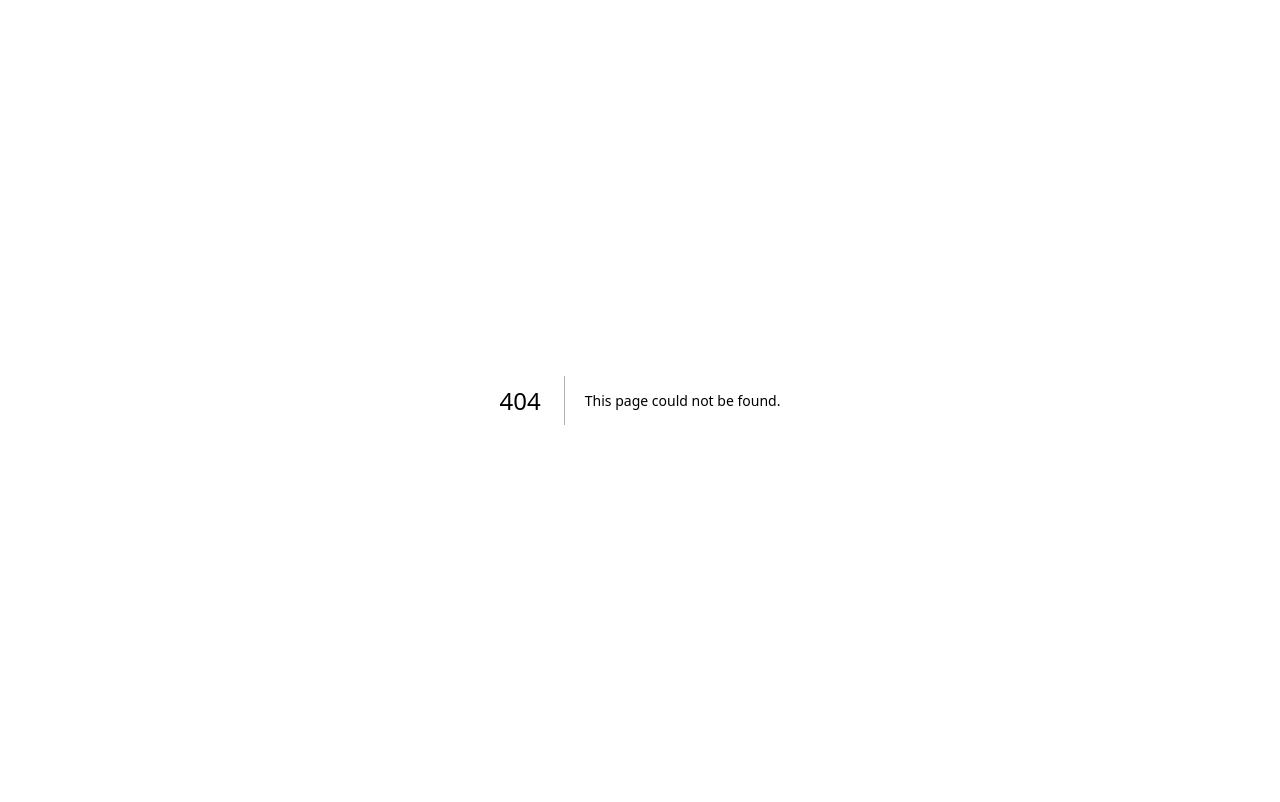
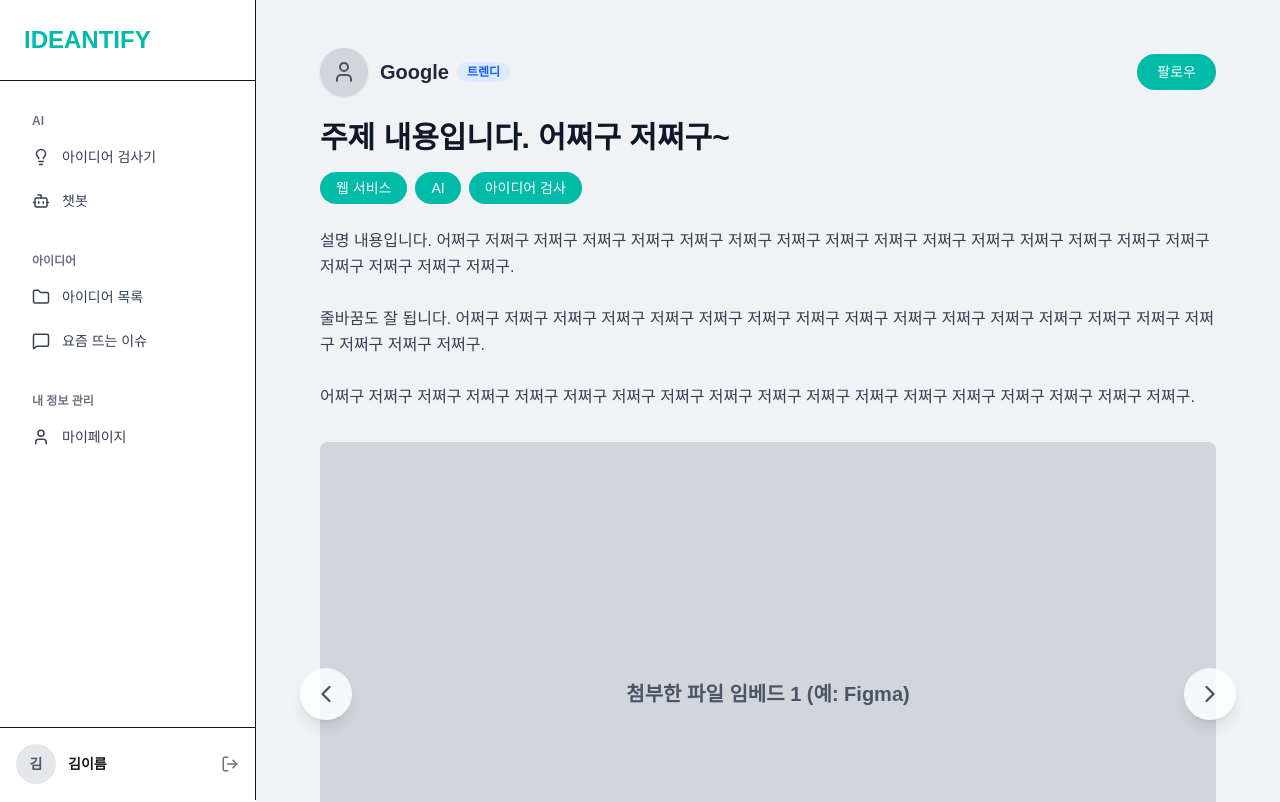
Before and after one commit to IDEANTIFY/ideantify-client, a Next.js app: page /projectview in a window 1280 px wide. Before the commit this address had no page. Shown: the top 802 px of the page. Built offline with nearby package versions, Linux system fonts and the light colour scheme.

Commit message:
프로젝트 조회 페이지 초안

```diff
--- /dev/null
+++ b/src/app/projectview/page.tsx
@@ -0,0 +1,187 @@
+"use client"
+
+import { useState } from "react"
+import Sidebar from "@/components/Sidebar"
+import { User, ChevronLeft, ChevronRight, Check } from "lucide-react"
+
+type Attachment = {
+  type: "image" | "file" | "embed"
+  embedContent: string
+}
+
+type ProjectUser = {
+  id: string
+  name: string
+  avatarUrl?: string
+  isTrendy: boolean
+}
+
+type ProjectData = {
+  id: string
+  title: string
+  description: string
+  tags: string[]
+  user: ProjectUser
+  attachments: Attachment[]
+}
+
+
+const dummyProject: ProjectData = {
+  id: "project-123",
+  title: "주제 내용입니다. 어쩌구 저쩌구~",
+  description:
+      "설명 내용입니다. 어쩌구 저쩌구 저쩌구 저쩌구 저쩌구 저쩌구 저쩌구 저쩌구 저쩌구 저쩌구 저쩌구 저쩌구 저쩌구 저쩌구 저쩌구 저쩌구 저쩌구 저쩌구 저쩌구 저쩌구.\n\n" +
+      "줄바꿈도 잘 됩니다. 어쩌구 저쩌구 저쩌구 저쩌구 저쩌구 저쩌구 저쩌구 저쩌구 저쩌구 저쩌구 저쩌구 저쩌구 저쩌구 저쩌구 저쩌구 저쩌구 저쩌구 저쩌구 저쩌구.\n\n" +
+      "어쩌구 저쩌구 저쩌구 저쩌구 저쩌구 저쩌구 저쩌구 저쩌구 저쩌구 저쩌구 저쩌구 저쩌구 저쩌구 저쩌구 저쩌구 저쩌구 저쩌구 저쩌구.",
+  tags: ["웹 서비스", "AI", "아이디어 검사"],
+  user: {
+    id: "user-google",
+    name: "Google",
+    avatarUrl: undefined,
+    isTrendy: true,
+  },
+  attachments: [
+    { type: "embed", embedContent: "첨부한 파일 임베드 1 (예: Figma)" },
+    { type: "image", embedContent: "첨부한 파일 임베드 2 (예: 이미지)" },
+    { type: "file", embedContent: "첨부한 파일 임베드 3 (예: PDF)" },
+  ],
+}
+
+
+export default function ProjectDetailPage() {
+
+  const [isFollowing, setIsFollowing] = useState(false)
+
+  const [currentAttachmentIndex, setCurrentAttachmentIndex] = useState(0)
+
+  const handleFollowToggle = () => {
+    setIsFollowing(!isFollowing)
+    // TODO: 여기에 실제 팔로우/언팔로우 API 호출 로직 추가
+    console.log(isFollowing ? "Unfollow" : "Follow", "user:", dummyProject.user.name)
+  }
+
+  const showNextAttachment = () => {
+    setCurrentAttachmentIndex(
+        (prevIndex) => (prevIndex + 1) % dummyProject.attachments.length
+    )
+  }
+
+  const showPrevAttachment = () => {
+    setCurrentAttachmentIndex(
+        (prevIndex) =>
+            (prevIndex - 1 + dummyProject.attachments.length) %
+            dummyProject.attachments.length
+    )
+  }
+
+  const currentAttachment = dummyProject.attachments[currentAttachmentIndex]
+
+  return (
+      <div className="flex min-h-screen bg-white">
+        <Sidebar />
+
+        <main className="flex-1 overflow-y-auto bg-[#F0F2F5] p-10 lg:p-12">
+          <div className="mx-auto max-w-4xl">
+            {/* --- 1. 사용자 정보 및 팔로우 버튼 --- */}
+            <header className="mb-6 flex items-center justify-between">
+              <div className="flex items-center gap-3">
+                {/* 아바타 */}
+                <div className="flex h-12 w-12 items-center justify-center rounded-full bg-gray-300 shadow-sm">
+                  {dummyProject.user.avatarUrl ? (
+                      <img
+                          src={dummyProject.user.avatarUrl}
+                          alt={dummyProject.user.name}
+                          className="h-full w-full rounded-full object-cover"
+                      />
+                  ) : (
+                      <User size={24} className="text-gray-600" />
+                  )}
+                </div>
+                {/* 사용자 이름 및 트렌디 배지 */}
+                <div className="flex items-center gap-2">
+                <span className="text-xl font-bold text-gray-800">
+                  {dummyProject.user.name}
+                </span>
+                  {/* '트렌디' 배지 조건부 렌더링 */}
+                  {dummyProject.user.isTrendy && (
+                      <span className="rounded-full bg-blue-100 px-2.5 py-0.5 text-xs font-semibold text-blue-600">
+                    트렌디
+                  </span>
+                  )}
+                </div>
+              </div>
+
+              {/*  팔로우 / 팔로잉 버튼 (상태에 따라 스타일 변경) */}
+              <button
+                  onClick={handleFollowToggle}
+                  className={`flex items-center justify-center gap-1.5 rounded-full px-5 py-2 text-sm font-medium transition-colors duration-200 ${
+                      isFollowing
+                          ? "bg-gray-200 text-gray-700 hover:bg-gray-300"
+                          : "bg-teal-500 text-white hover:bg-teal-600"
+                  }`}
+              >
+                {isFollowing ? (
+                    <>
+                      <Check size={16} />
+                      <span>팔로잉</span>
+                    </>
+                ) : (
+                    "팔로우"
+                )}
+              </button>
+            </header>
+
+            {/* --- 2. 프로젝트 상세 내용 --- */}
+            <section>
+              {/* 제목 */}
+              <h1 className="mb-4 text-3xl font-bold text-gray-900">
+                {dummyProject.title}
+              </h1>
+
+              {/* 키워드 (태그) - 스크린샷과 유사한 스타일 적용 */}
+              <div className="mb-6 flex flex-wrap gap-2">
+                {dummyProject.tags.map((tag) => (
+                    <span
+                        key={tag}
+                        className="rounded-full bg-teal-500 px-4 py-1.5 text-sm font-medium text-white"
+                    >
+                  {tag}
+                </span>
+                ))}
+              </div>
+
+              {/* 설명 (whitespace-pre-line으로 \n 줄바꿈 문자 인식) */}
+              <p className="mb-8 text-base leading-relaxed text-gray-700 whitespace-pre-line">
+                {dummyProject.description}
+              </p>
+
+              {/* --- 3. 첨부 파일 --- */}
+              <div className="relative">
+                {/* 파일 임베드 영역 */}
+                <div className="flex aspect-video items-center justify-center rounded-lg bg-gray-300 text-xl font-semibold text-gray-600">
+                  {currentAttachment.embedContent}
+                </div>
+
+                {/* 캐러셀 버튼 (좌) */}
+                <button
+                    onClick={showPrevAttachment}
+                    className="absolute left-[-20px] top-1/2 -translate-y-1/2 rounded-full bg-white/80 p-3 text-gray-600 shadow-lg transition-all hover:bg-white"
+                    aria-label="Previous attachment"
+                >
+                  <ChevronLeft size={28} />
+                </button>
+                {/* 캐러셀 버튼 (우) */}
+                <button
+                    onClick={showNextAttachment}
+                    className="absolute right-[-20px] top-1/2 -translate-y-1/2 rounded-full bg-white/80 p-3 text-gray-600 shadow-lg transition-all hover:bg-white"
+                    aria-label="Next attachment"
+                >
+                  <ChevronRight size={28} />
+                </button>
+              </div>
+            </section>
+          </div>
+        </main>
+      </div>
+  )
+}
```
